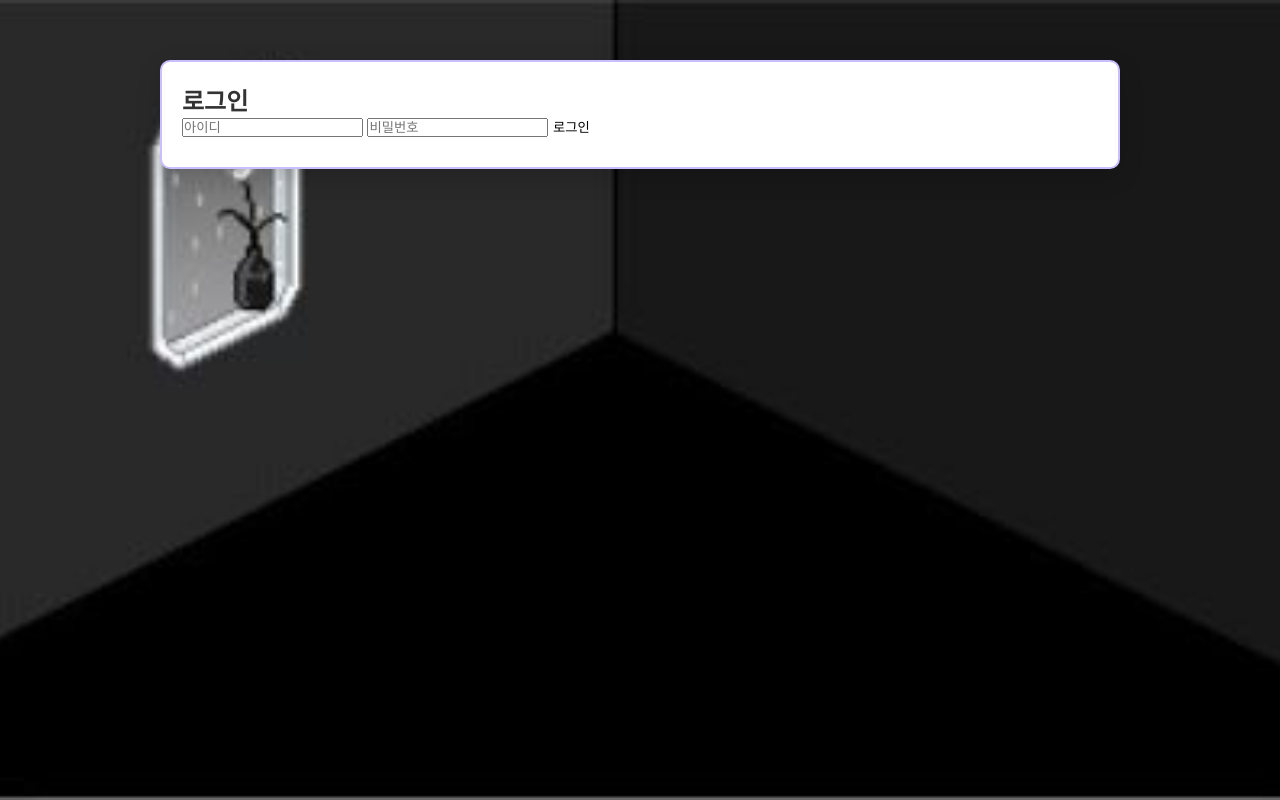
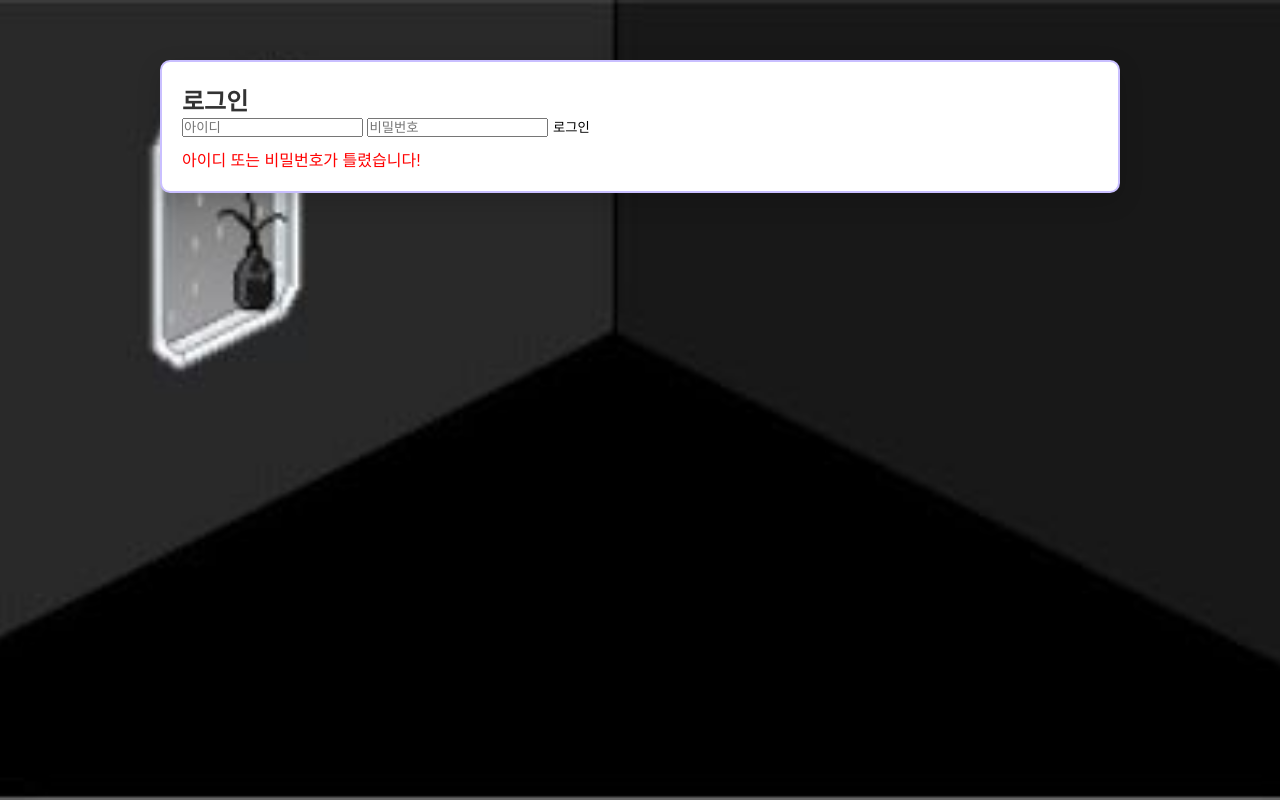
Before and after one commit to chanwoo-12345/sungjoon-s_mini, a plain HTML site: page login.html in a window 1280 px wide. Both pictures are taken after a click on the button "로그인". Drawn offline with Linux system fonts and the light colour scheme; files whose address does not match are found by name.

Commit message:
Update login.html (로그인 안되는 문제 수정)

```diff
--- a/login.html
+++ b/login.html
@@ -19,19 +19,19 @@
   </div>
 
  <script>
-function login() {
-  const id = document.getElementById("username").value;
-  const pw = document.getElementById("password").value;
+    document.getElementById("login-btn").addEventListener("click", () => {
+      const id = document.getElementById("login-id").value.trim();
+      const pw = document.getElementById("login-pw").value.trim();
 
-  if (id === "sungjoon" && pw === "dhvmsthtm") {
-    // 주인 로그인 표시 저장
-    localStorage.setItem("isOwner", "true");
-    window.location.href = "owner.html";
-  } else {
-    alert("아이디 또는 비밀번호가 틀렸습니다!");
-  }
-}
-</script>
+      if (id === "sungjoon" && pw === "dhvmsthtm") {
+        localStorage.setItem("isOwner", "true");
+        window.location.href = "owner.html"; // 주인 화면 이동
+      } else {
+        document.getElementById("login-error").textContent =
+          "아이디 또는 비밀번호가 틀렸습니다!";
+      }
+    });
+  </script>
 
 </body>
 </html>
```
